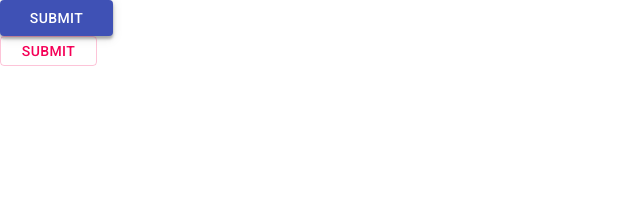
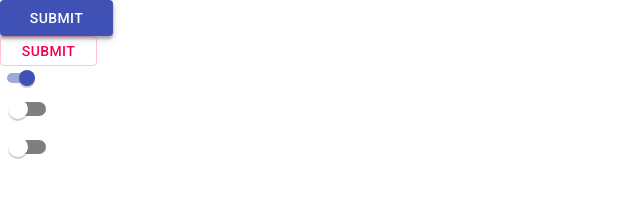
Before and after one commit to z123fg/antra-react, a React (Create React App) app: page / in a window 1280 px wide. Shown: the top 216 px of the page, without its empty margins (0-640 px from the left). Built offline with nearby package versions, Linux system fonts and the light colour scheme.

Commit message:
switch except ripple

```diff
--- a/src/App.tsx
+++ b/src/App.tsx
@@ -1,14 +1,25 @@
-import React from 'react';
-import logo from './logo.svg';
-import './App.css';
-import MyButton from "./components/Button/Button"
+import React from "react";
+import logo from "./logo.svg";
+import "./App.css";
+import MyButton from "./components/Button/Button";
+import Switch from "./components/Switch/Switch";
 function App() {
-  return (
-    <div className="App">
-      <MyButton>Submit</MyButton>
-      <MyButton variant="outlined" color="secondary" size="small">submit</MyButton>
-    </div>
-  );
+	return (
+		<div className="App">
+			<MyButton>Submit</MyButton>
+			<MyButton variant="outlined" color="secondary" size="small">
+				submit
+			</MyButton>
+			<Switch
+				labelContext={"Switch"}
+				defaultChecked={true}
+				color="primary"
+				size="small"
+			/>
+			<Switch labelContext={"Switch"} color="secondary" size="medium" />
+			<Switch labelContext={"Switch"} color="default" size="medium" />
+		</div>
+	);
 }
 
 export default App;
--- /dev/null
+++ b/src/components/Switch/Switch.tsx
@@ -0,0 +1,96 @@
+import React, { MouseEvent, useEffect, useState } from "react";
+
+interface CallBack {
+	(...args: Array<any>): void;
+}
+
+export interface SwitchProps extends React.ComponentPropsWithoutRef<"switch"> {
+	checked?: boolean;
+	checkedIcon?: React.ReactNode;
+	color?: "primary" | "secondary" | "default";
+	// | "warning"
+	// | "error"
+	// | "info"
+	// | "success"
+	// | "string";
+	size?: "small" | "medium" | string;
+	defaultChecked?: boolean;
+	disabled?: boolean;
+	required?: boolean;
+	edge?: "end" | "start" | false;
+	icon?: React.ReactNode;
+	id?: string;
+	className?: string;
+	labelContext?: string | boolean;
+	callbackFns?: CallBack[];
+}
+
+const Switch: React.FC<SwitchProps> = ({
+	checked = false,
+	color = "primary",
+	disabled = false,
+	onChange,
+	defaultChecked = false,
+	size = "medium",
+	required = false,
+	className = "",
+	labelContext = false,
+	callbackFns = [],
+	...rest
+}) => {
+	const [checkStatus, setCheckStatus] = useState(defaultChecked);
+	const [bgColor, setbgColor] = useState<string | undefined>(undefined);
+
+	const constructClassName: (tagName: string) => string = (tagName: string) => {
+		let colorCls = `${tagName}`;
+		colorCls += checkStatus ? `-${color}` : "-unchecked";
+		console.log(colorCls);
+		const sizeCls = `${tagName}-${size}`;
+		return [tagName, colorCls, sizeCls].join(" ");
+	};
+
+	const handleClick = () => {
+		setCheckStatus((prev) => !prev);
+
+		callbackFns.forEach((cb) => {
+			return cb();
+		});
+	};
+
+	return (
+		<div
+			className={
+				constructClassName("switch") + (className ? " " + className : "")
+			}
+			onClick={handleClick}
+		>
+			<input
+				type="checkbox"
+				className={
+					constructClassName("checkbox") + (className ? " " + className : "")
+				}
+				checked={checkStatus}
+				disabled={disabled}
+				defaultChecked={defaultChecked}
+			/>
+
+			<span
+				className={
+					constructClassName("span") + (className ? " " + className : "")
+				}
+				style={{
+					backgroundColor: bgColor,
+				}}
+			>
+				<span
+					className={
+						constructClassName("span-inner") +
+						(className ? " " + className : "")
+					}
+				></span>
+			</span>
+		</div>
+	);
+};
+
+export default Switch;
--- /dev/null
+++ b/src/components/Switch/_Switch.scss
@@ -0,0 +1,192 @@
+@use "../../scss/variable";
+@use "../../scss/mixin";
+
+.switch {
+	cursor: pointer;
+	display: flex;
+	justify-content: center;
+	align-items: center;
+	position: relative;
+	overflow: hidden;
+
+	box-sizing: border-box;
+	z-index: 0;
+	vertical-align: middle;
+}
+
+$color-map: (
+	primary: (
+		default: variable.$primary-color,
+		hover: variable.$primary-color-hover,
+		disabled: rgba(0, 0, 0, 0.12),
+		textColor: #ffffff,
+	),
+	secondary: (
+		default: variable.$secondary-color,
+		hover: variable.$secondary-color-hover,
+		disabled: rgba(0, 0, 0, 0.12),
+		textColor: #ffffff,
+	),
+	default: (
+		default: variable.$default-color,
+		hover: variable.$default-color-hover,
+		disabled: rgba(0, 0, 0, 0.12),
+		textColor: rgba(0, 0, 0, 0.87),
+	),
+	unchecked: (
+		default: rgba(black, 0.5),
+	),
+);
+
+@mixin color-class($color) {
+	.span-#{$color} {
+		border: none;
+		background: none;
+		background-color: rgba(
+			map-get(map-get($color-map, $color), "default"),
+			0.5
+		);
+	}
+
+	.span-inner-#{$color} {
+		border: none;
+		background: none;
+		background-color: map-get(map-get($color-map, $color), "default");
+		@if $color == "unchecked" {
+			background-color: white;
+		}
+	}
+
+	.span-#{$color}:hover {
+		background-color: rgba(
+			map-get(map-get($color-map, $color), "default"),
+			0.08
+		);
+	}
+
+	.span-#{$color}:disabled {
+		background: none;
+		color: variable.$disabled-font-color;
+
+		pointer-events: none;
+	}
+
+	.span-ripple-#{$color} {
+		pointer-events: none;
+		animation: rippleEffect 0.6s linear;
+		border-radius: 50%;
+
+		background-color: map-get(map-get($color-map, $color), "hover");
+	}
+}
+
+$colors: ("primary", "secondary", "default", "unchecked");
+
+@mixin generate-color-classes {
+	@each $color in $colors {
+		@include color-class($color);
+	}
+}
+
+@include generate-color-classes();
+
+@keyframes rippleEffect {
+	0% {
+		width: 0px;
+		height: 0px;
+		opacity: 0.3;
+	}
+	50% {
+		width: 75px;
+		height: 75px;
+		opacity: 0.1;
+	}
+	100% {
+		width: 150px;
+		height: 150px;
+		opacity: 0;
+	}
+}
+
+.switch-small {
+	width: 40px;
+	height: 24px;
+	padding: 7px;
+	span {
+		@include mixin.font-small;
+		pointer-events: none;
+	}
+}
+
+.switch-medium {
+	width: 58px;
+	height: 38px;
+	padding: 12px;
+	span {
+		@include mixin.font-medium;
+		pointer-events: none;
+	}
+}
+
+.span {
+	position: relative;
+	display: inline-block;
+	width: 100%;
+	height: 100%;
+	border-radius: 20px;
+	// background-color: rgba(currentColor, 0.5);
+}
+
+.span-medium {
+	width: 100%;
+	height: 100%;
+	border-radius: 7px;
+	display: flex;
+	align-items: center;
+}
+
+.span-small {
+	width: 100%;
+	height: 100%;
+	border-radius: 5px;
+	display: flex;
+	align-items: center;
+}
+
+.span-inner {
+	box-shadow: 0px 1px 3px 0px #0000001f;
+	box-shadow: 0px 1px 1px 0px #00000024;
+	box-shadow: 0px 2px 1px 0px #00000033;
+}
+
+.span-medium > .span-inner {
+	content: "";
+	position: absolute;
+	width: 20px;
+	height: 20px;
+	border-radius: 50%;
+	left: -4px;
+	transition: all 0.2s;
+}
+
+.span-small > .span-inner {
+	content: "";
+	position: absolute;
+	width: 16px;
+	height: 16px;
+	border-radius: 50%;
+	left: -2px;
+	transition: all 0.2s;
+}
+
+.checkbox:checked + .span-medium > .span-inner {
+	left: 18px;
+}
+
+.checkbox:checked + .span-small > .span-inner {
+	left: 12px;
+}
+
+.checkbox {
+	display: none;
+}
--- a/src/index.scss
+++ b/src/index.scss
@@ -1,6 +1,6 @@
-
 @use "./scss/reset";
 @use "./scss/variable";
 @use "./scss/mixin";
 
-@use "./components/Button/Button"
+@use "./components/Button/Button";
+@use "./components/Switch/Switch";
--- a/src/scss/_variable.scss
+++ b/src/scss/_variable.scss
@@ -1,19 +1,24 @@
-$primary-color: #3F51B5;;
-$secondary-color:#F50057;
-$default-color:#E0E0E0;
+$primary-color: #3f51b5;
+$secondary-color: #f50057;
+$default-color: #e0e0e0;
 
-$primary-color-hover: #303F9F;
-$secondary-color-hover:#C51162;
-$default-color-hover:#D5D5D5;
+$primary-color-hover: #303f9f;
+$secondary-color-hover: #c51162;
+$default-color-hover: #d5d5d5;
+
+$primary-color-unchecked: #3f51b550;
+$secondary-color-unchecked: #f5005750;
+$default-color-unchecked: #e0e0e050;
 
 /*
 $primary-color-hover-light: rgba(63, 81, 181, 0.08);;
 $secondary-color-hover-light:rgba(245, 0, 87, 0.08);;
 $default-color-hover-light:rgba(0, 0, 0, 0.04); */
 
-$disabled-color:rgba(0, 0, 0, 0.12);
+$disabled-color: rgba(0, 0, 0, 0.12);
 $disabled-font-color: rgba(0, 0, 0, 0.26);
 
 $font-family: "Roboto", sans-serif;
 
-$elevation:0px 3px 1px -2px rgb(0 0 0 / 20%), 0px 2px 2px 0px rgb(0 0 0 / 14%), 0px 1px 5px 0px rgb(0 0 0 / 12%)
+$elevation: 0px 3px 1px -2px rgb(0 0 0 / 20%), 0px 2px 2px 0px rgb(0 0 0 / 14%),
+	0px 1px 5px 0px rgb(0 0 0 / 12%);
```
Also changed, not shown: 1 other file (tests, documents, lock files or other folders).
